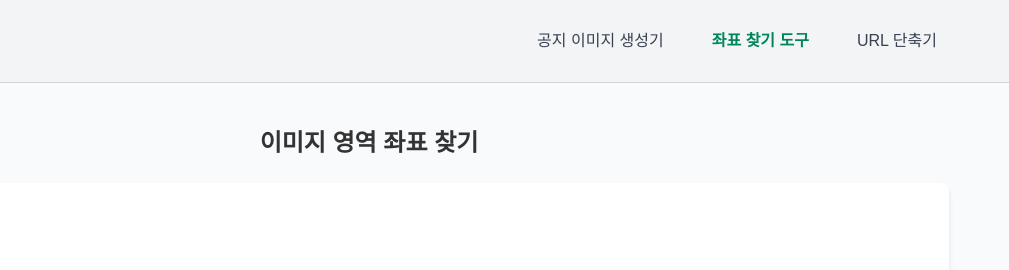
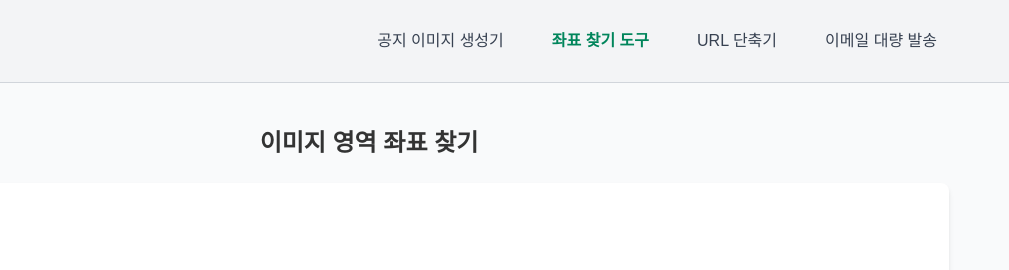
Before and after one commit to fassto-marketing/fassto-marketing, a website: page coordinate-finder.html in a window 1280 px wide. Shown: the top 270 px of the page, 271-1280 px from the left. Drawn offline with nearby package versions, Linux system fonts and the light colour scheme; a web font is replaced by a local one.

Commit message:
Update coordinate-finder.html

```diff
--- a/coordinate-finder.html
+++ b/coordinate-finder.html
@@ -27,6 +27,7 @@
         <li><a href="notice-tool.html" class="block text-gray-700 hover:text-green-600 font-medium px-3 py-2 rounded-md transition">공지 이미지 생성기</a></li>
         <li><a href="coordinate-finder.html" class="block text-gray-700 hover:text-green-600 font-medium px-3 py-2 rounded-md transition">좌표 찾기 도구</a></li>
         <li><a href="url-cut.html" class="block text-gray-700 hover:text-green-600 font-medium px-3 py-2 rounded-md transition">URL 단축기</a></li>
+        <li><a href="send-email.html" class="block text-gray-700 hover:text-green-600 font-medium px-3 py-2 rounded-md transition">이메일 대량 발송</a></li>
       </ul>
     </div>
   </nav>
```
